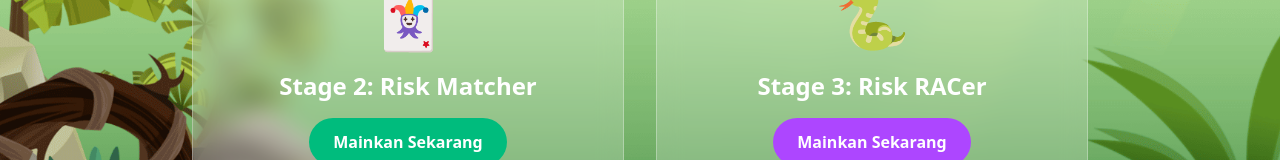
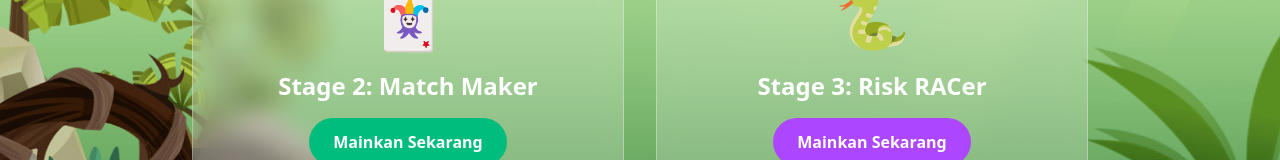
Before and after one commit to paulus29/rac-final-stage, a Vue app: page / in a window 1280 px wide. Shown: the part 378-538 px from the top of the page. Built offline with nearby package versions, Linux system fonts and the light colour scheme.

Commit message:
final banget

```diff
--- a/src/views/Home.vue
+++ b/src/views/Home.vue
@@ -20,7 +20,7 @@
             <div class="text-6xl mb-6 group-hover:scale-110 transition-transform duration-300">
               🃏
             </div>
-            <h3 class="text-2xl font-bold text-white mb-4">Stage 2: Risk Matcher</h3>
+            <h3 class="text-2xl font-bold text-white mb-4">Stage 2: Match Maker</h3>
             <div
               class="bg-emerald-500 text-white px-6 py-3 rounded-full font-semibold group-hover:bg-emerald-600 transition-colors duration-300 inline-block"
             >
```
